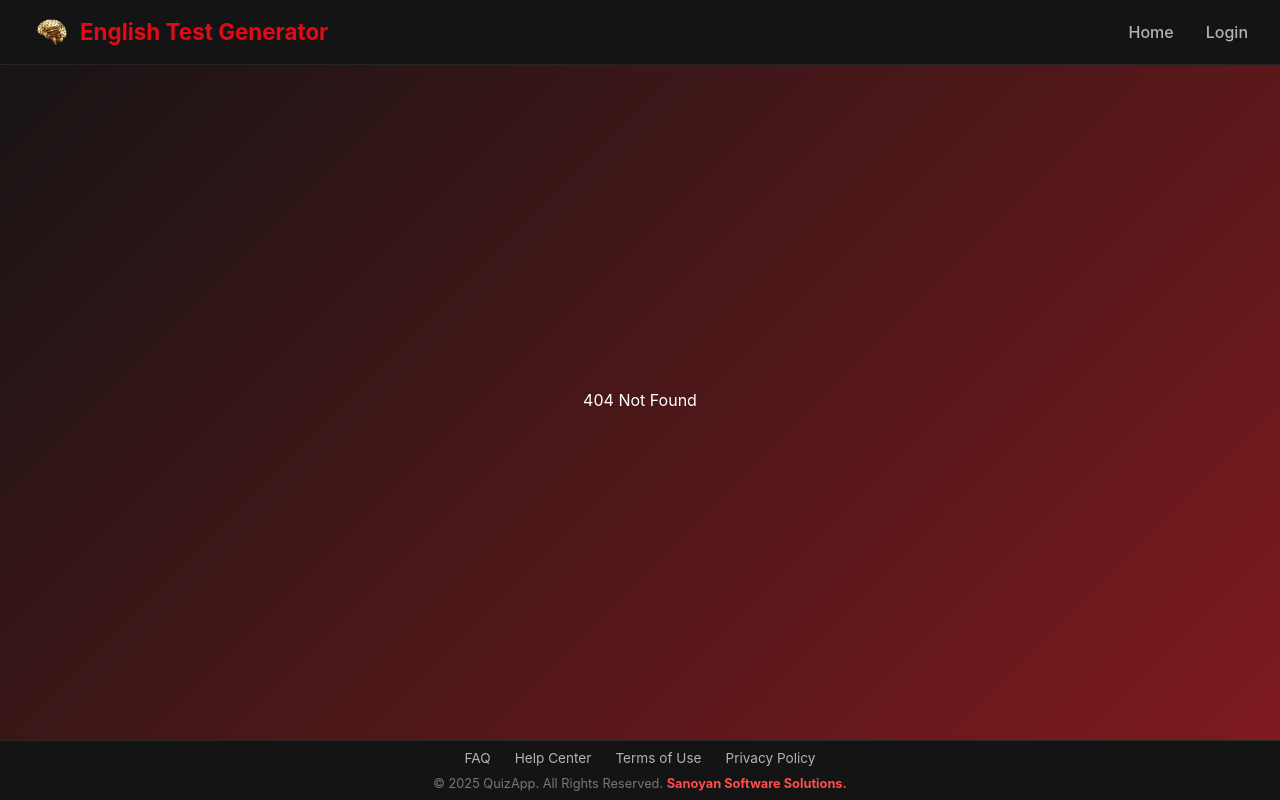
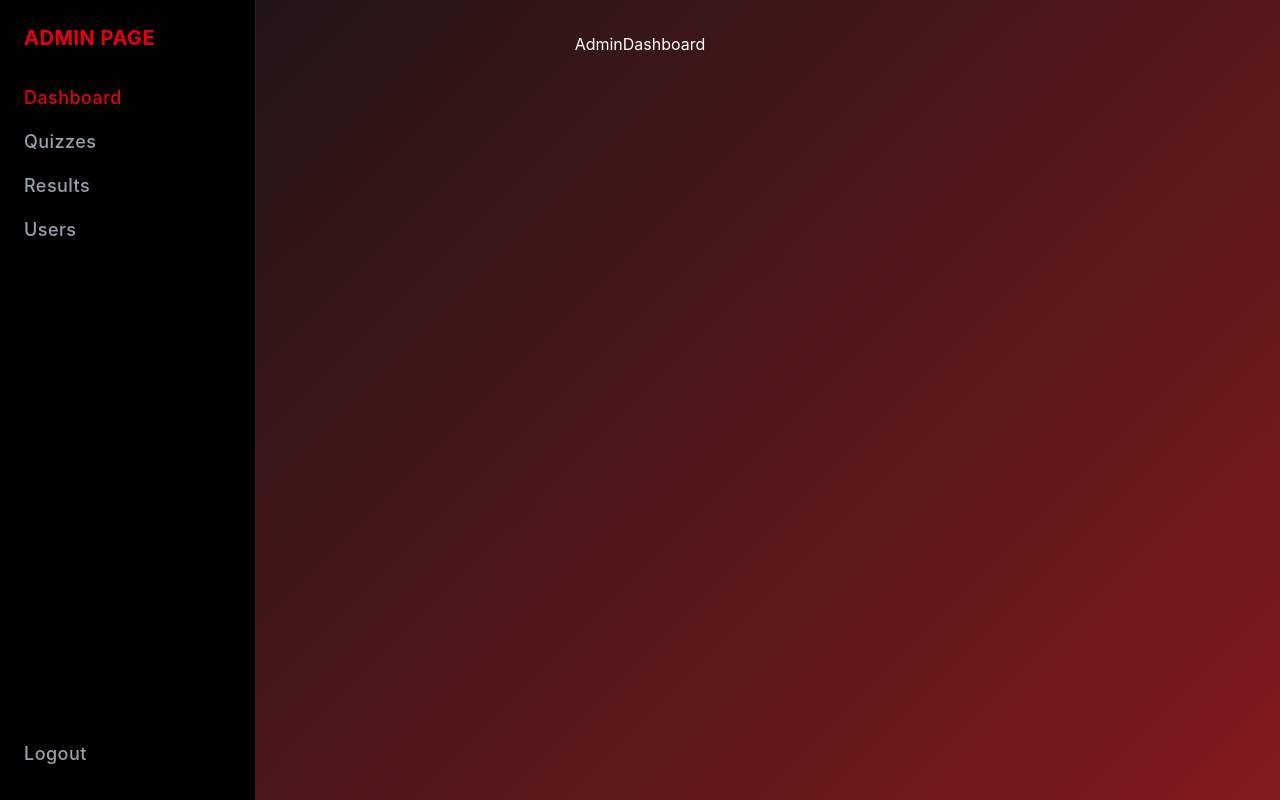
Before and after one commit to eax-academy/english-test-generator-frontend, a React (Vite) app: page /admin in a window 1280 px wide. Before the commit this address had no page. Built offline with nearby package versions, Linux system fonts and the light colour scheme.

Commit message:
Admin functionality

```diff
--- a/src/App.tsx
+++ b/src/App.tsx
@@ -1,29 +1,63 @@
 import { BrowserRouter, Routes, Route } from "react-router-dom";
 
-import Layout from "./components/shared/Layout.tsx";
-import HomePage from "./pages/HomePage.tsx";
-import LoginPage from "./pages/LoginPage.tsx";
-import QuizPage from "./pages/QuizPage.tsx";
-import ResultsPage from "./pages/ResultsPage.tsx";
+// Layouts
+import AdminLayout from "./components/AdminLayout";
+import Layout from "./components/shared/Layout";
 
-import { QuizContextProvider } from "./store/QuizContext.tsx";
+// Public Pages
+import AboutPage from "./pages/AboutPage";
+import HomePage from "./pages/HomePage";
+import LoginPage from "./pages/LoginPage";
+import QuizPage from "./pages/QuizPage";
+import ResultsPage from "./pages/ResultsPage";
 
+// Admin Pages
+import AdminDashboard from "./pages/admin/AdminDashboard";
+import AdminQuizzes from "./pages/admin/AdminQuizzes";
+import AdminUsers from "./pages/admin/AdminUsers";
+import AdminResults from "./pages/admin/AdminResults";
+
+import { QuizContextProvider } from "./store/QuizContext";
+
+
+// function AdminRoute({ children }: React.PropsWithChildren) {
+//   const token = localStorage.getItem("admin_token");
+//   return token ? children : <Navigate to="/login" replace />;
+// }
 
 function App() {
   return (
     <QuizContextProvider>
       <BrowserRouter>
-        <Layout>
-          <Routes>
-            <Route path="/" element={<HomePage />} />
+        <Routes>
 
+          {/* ---------- PUBLIC SITE ---------- */}
+          <Route element={<Layout />}>
+            <Route path="/about" element={<AboutPage />} />
+            <Route path="/home" element={<HomePage />} />
             <Route path="/login" element={<LoginPage />} />
             <Route path="/quiz/:quizId" element={<QuizPage />} />
             <Route path="/results/:quizId" element={<ResultsPage />} />
+          </Route>
 
-            <Route path="*" element={<div>404 Not Found</div>} />
-          </Routes>
-        </Layout>
+          {/* ---------- ADMIN PANEL ---------- */}
+          <Route path="/admin" element={<AdminLayout />}>
+            {/* <Route path="/admin" element={
+              <AdminRoute>
+                <AdminLayout />
+              </AdminRoute>
+            }
+            > */}
+            <Route index element={<AdminDashboard />} />
+            <Route path="quizzes" element={<AdminQuizzes />} />
+            <Route path="users" element={<AdminUsers />} />
+            <Route path="results" element={<AdminResults />} />
+          </Route>
+
+          {/* ---------- 404 ---------- */}
+          <Route path="*" element={<div>404 Not Found</div>} />
+
+        </Routes>
       </BrowserRouter>
     </QuizContextProvider>
   );
--- /dev/null
+++ b/src/components/AdminLayout.tsx
@@ -0,0 +1,14 @@
+import { Outlet } from "react-router-dom";
+import SideBar from "../pages/admin/SideBar";
+
+export default function AdminLayout() {
+  return (
+    <div className="flex min-h-screen">
+      <SideBar />
+
+      <main className="flex-1 p-8 text-white">
+        <Outlet />
+      </main>
+    </div>
+  );
+}
--- a/src/components/shared/Layout.tsx
+++ b/src/components/shared/Layout.tsx
@@ -1,15 +1,15 @@
+import { Outlet } from "react-router-dom";
+
 import MainNavigation from "./MainNavigation";
 import Footer from "./Footer";
 
-type LayoutProps = {
-    children: React.ReactNode;
-};
-
-export default function Layout({ children }: LayoutProps) {
+export default function Layout() {
     return (
         <>
             <MainNavigation />
-            <main style={{ paddingTop: "2rem", paddingBottom: "2rem" }}>{children}</main>
+            <main style={{ paddingTop: "2rem", paddingBottom: "2rem" }}>
+                <Outlet />
+            </main>
             <Footer />
         </>
     );
--- a/src/components/shared/MainNavigation.tsx
+++ b/src/components/shared/MainNavigation.tsx
@@ -1,4 +1,5 @@
 import { NavLink } from 'react-router-dom';
+
 import brainLogo from '../../assets/Brain.png';
 import classes from './MainNavigation.module.css';
 
@@ -17,7 +18,29 @@ function MainNavigation() {
                 <ul className={classes.links}>
                     <li>
                         <NavLink
-                            to="/"
+                            to="/admin"
+                            className={({ isActive }) =>
+                                isActive ? classes.active : undefined
+                            }
+                            end
+                        >
+                            Admin
+                        </NavLink>
+                    </li>
+
+                    <li>
+                        <NavLink
+                            to="/about"
+                            className={({ isActive }) =>
+                                isActive ? classes.active : undefined
+                            }
+                        >
+                            About
+                        </NavLink>
+                    </li>
+                    <li>
+                        <NavLink
+                            to="/home"
                             className={({ isActive }) =>
                                 isActive ? classes.active : undefined
                             }
--- /dev/null
+++ b/src/pages/AboutPage.tsx
@@ -0,0 +1,55 @@
+import { useNavigate } from "react-router-dom";
+
+function AboutPage() {
+    const navigate = useNavigate();
+
+    return (
+        <div className="text-white flex flex-col items-center justify-start py-16 px-4 md:px-16">
+            <h1 className="text-2xl md:text-6xl font-semibold mb-6 text-red-600">
+                Welcome dear guest!
+            </h1>
+
+            <p className="text-lg md:text-2xl text-gray-300 mb-12 text-center max-w-3xl">
+                Challenge yourself, learn new things, and see how you stack up against the world.
+                Your ultimate destination for fun, interactive quizzes.
+            </p>
+
+            <div className="grid grid-cols-1 md:grid-cols-3 gap-8 w-full max-w-6xl hover:cursor-pointer">
+                <div className="bg-[#1f1f1f] p-6 rounded-lg hover:scale-105 transition-transform duration-300">
+                    <h2 className="text-2xl font-bold mb-2 text-red-600">Interactive Quizzes</h2>
+                    <p className="text-gray-300">
+                        Play quizzes on any topic you love, with instant feedback and rankings.
+                    </p>
+                </div>
+
+                <div className="bg-[#1f1f1f] p-6 rounded-lg hover:scale-105 transition-transform duration-300">
+                    <h2 className="text-2xl font-bold mb-2 text-red-600">Track Your Progress</h2>
+                    <p className="text-gray-300">
+                        See your scores, track improvements, and compete with friends.
+                    </p>
+                </div>
+
+                <div className="bg-[#1f1f1f] p-6 rounded-lg hover:scale-105 transition-transform duration-300">
+                    <h2 className="text-2xl font-bold mb-2 text-red-600">Custom Challenges</h2>
+                    <p className="text-gray-300">
+                        Create your own quizzes and challenge your friends to beat your high score.
+                    </p>
+                </div>
+            </div>
+
+            <div className="mt-16 text-center">
+                <h3 className="text-3xl font-bold mb-4 text-white">Ready to Play?</h3>
+                <p className="text-gray-400 mb-6">
+                    Jump in and start your quiz adventure today!
+                </p>
+
+                <button className="bg-red-600 hover:bg-red-700 transition-colors px-8 py-3 rounded text-white font-semibold text-lg cursor-pointer"
+                    onClick={() => navigate('/home')}>
+                    Start Quiz
+                </button>
+            </div>
+        </div>
+    );
+}
+
+export default AboutPage;
--- /dev/null
+++ b/src/pages/admin/AdminDashboard.tsx
@@ -0,0 +1,8 @@
+
+function AdminDashboard() {
+  return (
+    <div>AdminDashboard</div>
+  )
+}
+
+export default AdminDashboard;
--- /dev/null
+++ b/src/pages/admin/AdminQuizzes.tsx
@@ -0,0 +1,9 @@
+import React from 'react'
+
+function AdminQuizzes() {
+  return (
+    <div>AdminQuizzes</div>
+  )
+}
+
+export default AdminQuizzes
--- /dev/null
+++ b/src/pages/admin/AdminResults.tsx
@@ -0,0 +1,9 @@
+import React from 'react'
+
+function AdminResults() {
+  return (
+    <div>AdminResults</div>
+  )
+}
+
+export default AdminResults
--- /dev/null
+++ b/src/pages/admin/AdminUsers.tsx
@@ -0,0 +1,9 @@
+import React from 'react'
+
+function AdminUsers() {
+  return (
+    <div>AdminUsers</div>
+  )
+}
+
+export default AdminUsers
--- /dev/null
+++ b/src/pages/admin/SideBar.tsx
@@ -0,0 +1,75 @@
+import { NavLink, useNavigate } from "react-router-dom";
+
+function Sidebar() {
+    const navigate = useNavigate();
+
+    const handleLogout = () => {
+        const confirmed = window.confirm("Are you sure you want to logout?");
+
+        if (confirmed) {
+            localStorage.removeItem("admin_token");
+            navigate("/login");
+        }
+    };
+
+
+    return (
+        <aside className="fixed left-0 top-0 h-screen w-64 bg-black text-white p-6 border-r border-neutral-800">
+            <h2 className="text-xl font-bold text-red-600 mb-8 tracking-wide">
+                ADMIN PAGE
+            </h2>
+
+            <nav className="flex flex-col gap-4">
+                <NavLink
+                    to="/admin"
+                    className={({ isActive }) =>
+                        `text-lg font-medium tracking-wide transition
+             ${isActive ? "text-red-600" : "text-gray-400 hover:text-white"}`
+                    }
+                    end
+                >
+                    Dashboard
+                </NavLink>
+
+                <NavLink
+                    to="/admin/quizzes"
+                    className={({ isActive }) =>
+                        `text-lg font-medium tracking-wide transition
+             ${isActive ? "text-red-600" : "text-gray-400 hover:text-white"}`
+                    }
+                >
+                    Quizzes
+                </NavLink>
+
+                <NavLink
+                    to="/admin/results"
+                    className={({ isActive }) =>
+                        `text-lg font-medium tracking-wide transition
+             ${isActive ? "text-red-600" : "text-gray-400 hover:text-white"}`
+                    }
+                >
+                    Results
+                </NavLink>
+
+                <NavLink
+                    to="/admin/users"
+                    className={({ isActive }) =>
+                        `text-lg font-medium tracking-wide transition
+             ${isActive ? "text-red-600" : "text-gray-400 hover:text-white"}`
+                    }
+                >
+                    Users
+                </NavLink>
+
+                <button
+                    onClick={handleLogout}
+                    className="text-gray-400 hover:text-red-600 text-lg font-medium tracking-wide transition fixed bottom-0 mb-8 hover:cursor-pointer"
+                >
+                    Logout
+                </button>
+            </nav>
+        </aside>
+    );
+}
+
+export default Sidebar;
```
